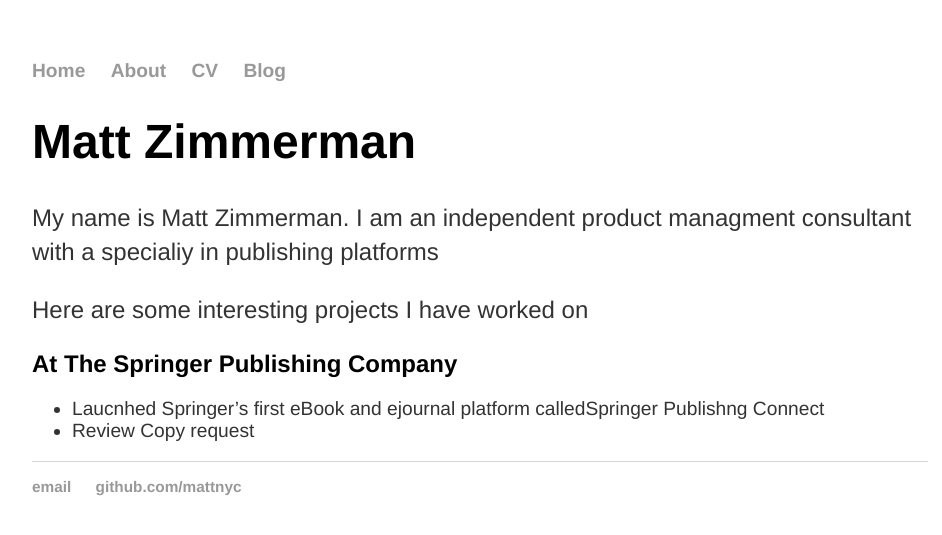
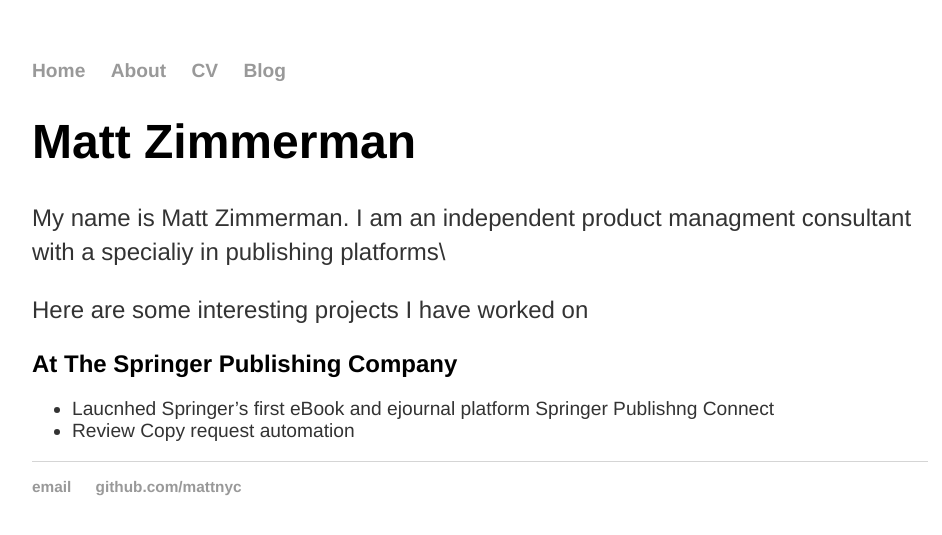
Before and after one commit to mattznyc/mattznyc.github.io, a Jekyll site: the page built from index.md, in a window 1280 px wide. Shown: the top 535 px of the page, without its empty margins (160-1102 px from the left). Built offline with Jekyll 4.4.1, drawn with Linux system fonts in a browser that asks for light colours.

Commit message:
Update index.md

```diff
--- a/index.md
+++ b/index.md
@@ -4,10 +4,10 @@
 ---
 # Matt Zimmerman
 
-My name is Matt Zimmerman. I am an independent product managment consultant with a specialiy in publishing platforms
+My name is Matt Zimmerman. I am an independent product managment consultant with a specialiy in publishing platforms\
 
 Here are some interesting projects I have worked on
 ## At The Springer Publishing Company
 
-* Laucnhed Springer's first eBook and ejournal platform calledSpringer Publishng Connect
-* Review Copy request
+* Laucnhed Springer's first eBook and ejournal platform Springer Publishng Connect
+* Review Copy request automation
```
